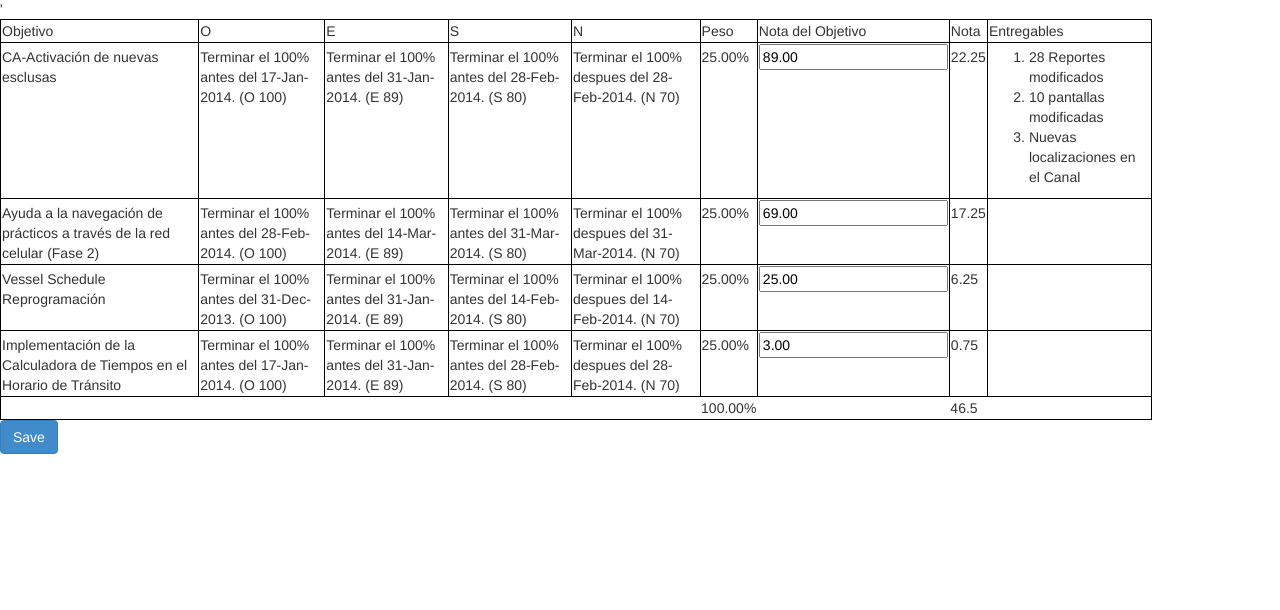
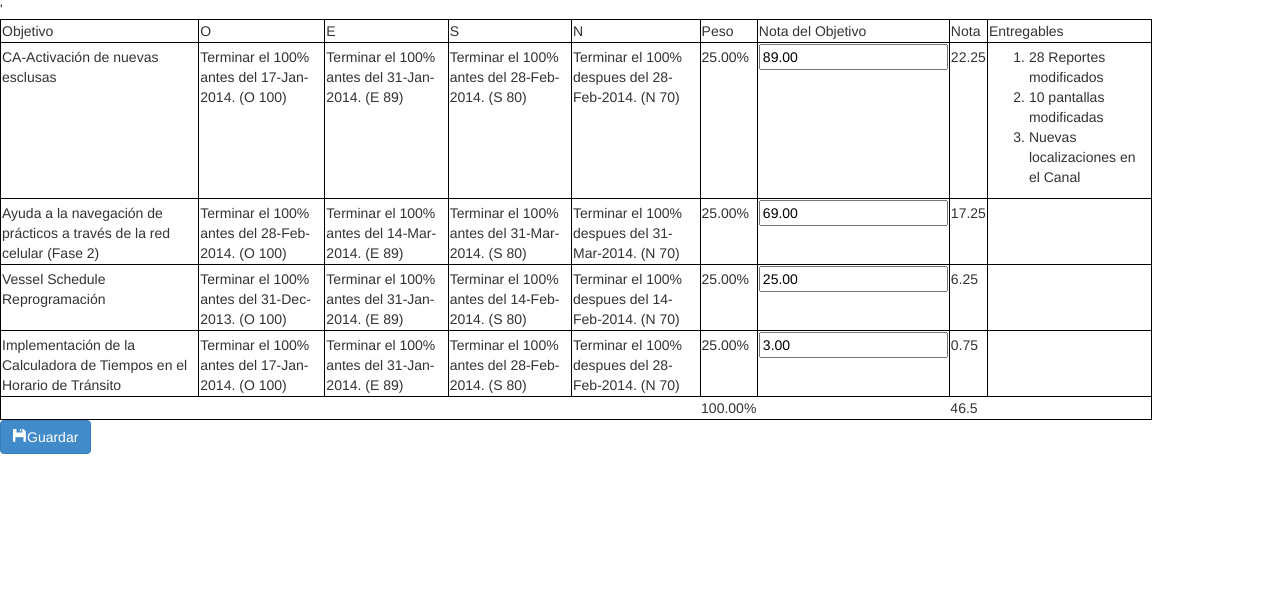
Before and after one commit to luiscberrocal/rango_tutorial, a Django app: template templates/goalmatrix/goal-matrix-form.html in a window 1280 px wide. Shown: the part 71-681 px from the top of the page. Run offline with Django 3.2, Linux system fonts and the light colour scheme; the template is opened without the code that fills it: values that come from a table or form of the project are taken from there, others are empty; data comes from the database, SQL or seed files in the repository; both versions use the stored data as it was after the commit; parts of the project's set-up code (start-up, migrations or seed data) failed here and were passed over; some libraries are stand-ins or nearby versions.

Commit message:
When goal grade is change employee grade is recalculated. Implemented bootstrap button on goal matrix form

```diff
--- a/templates/goalmatrix/goal-matrix-form.html
+++ b/templates/goalmatrix/goal-matrix-form.html
@@ -6,6 +6,9 @@
 	 <script>
 		$( document ).ready(function() {
 			calculate_grade();
+			$("td.goal-grade > input").change(function(){
+				calculate_grade();
+			});
 		});
 	</script>
 	<div>{{ employee }} {{ employee.company_id }}</div>
@@ -13,7 +16,7 @@
 	{% if message %}
 		<div class="message">{{ message }}</div>
 	{% endif%}
-	<form action="{% url 'manage_goal_matrix' employee.username  'update_goals'  %}" method="post">
+	<form action="{% url 'manage_goal_matrix' employee.username  'update_goals'  %}" method="post" id="frm-goal-matrix">
 		{% csrf_token %}
 		<input type="hidden" name="username" value="{{ employee.username }}" />
 	<table id="matrix">
@@ -72,6 +75,10 @@
 	</tr>
 	</tfoot>
 	</table>
-	 <input type="submit" value="Save" class="btn btn-primary">
+	 <!-- <input type="submit" value="Save" class="btn btn-primary"> -->
+	 <button type="button" class="btn btn-primary" type="submit" onclick="document.getElementById('frm-goal-matrix').submit();">
+  			<span class="glyphicon glyphicon-floppy-disk"></span>Guardar
+	</button>
+
 	</form>
 {% endblock %}
```
Also changed, not shown: rango.db.
